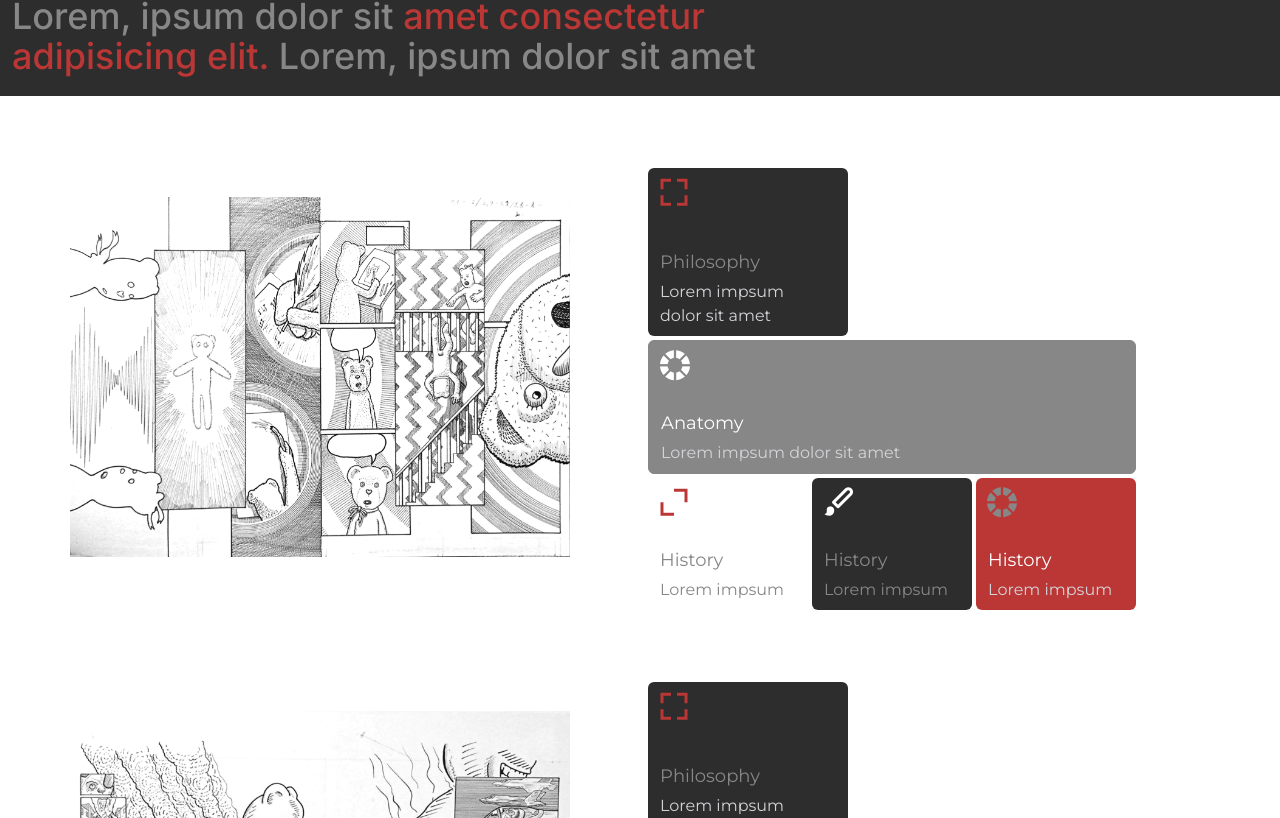
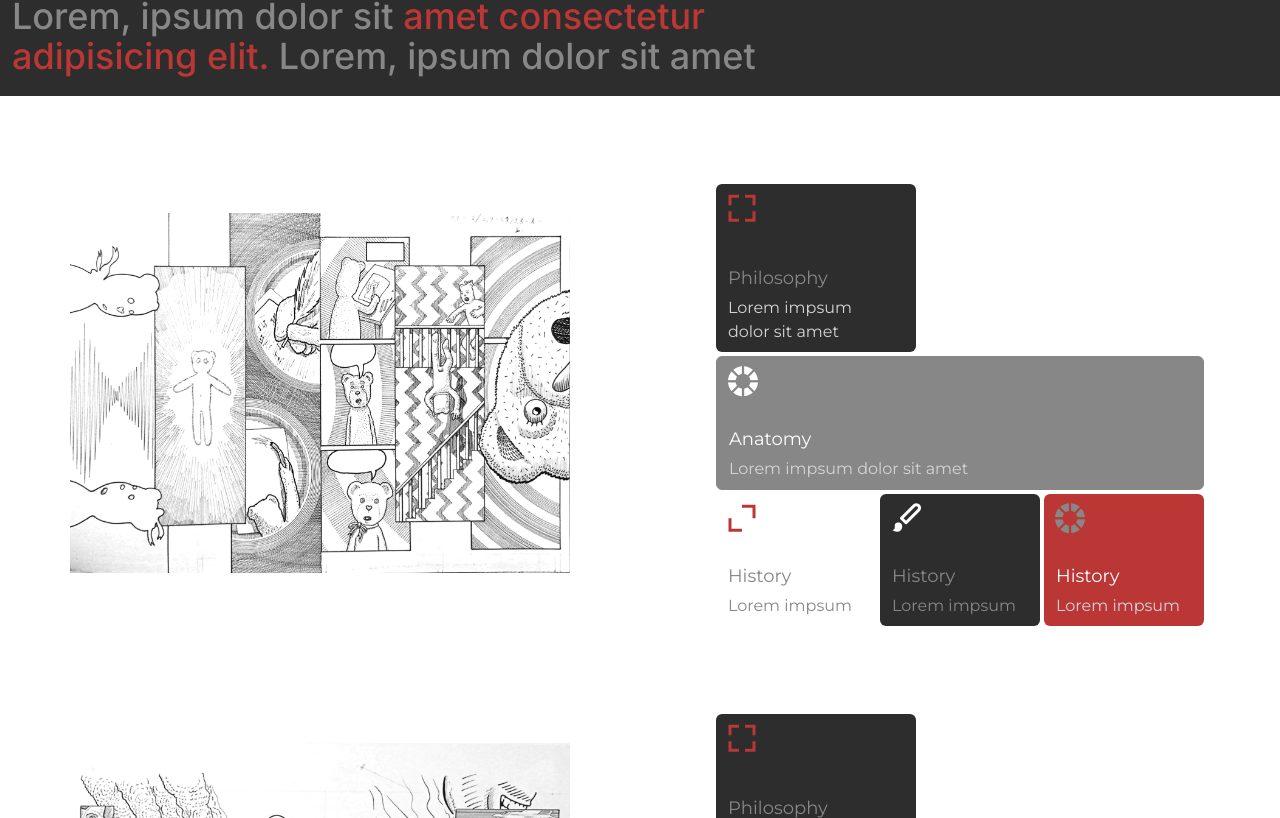
Before and after one commit to Najdorf12/gallery-app, a React (Vite) app: page /BisyLorem in a window 1280 px wide. Shown: the part 962-1780 px from the top of the page. Built offline with nearby package versions, Linux system fonts and the light colour scheme.

Commit message:
add styles

```diff
--- a/src/components/GalleryArtist.jsx
+++ b/src/components/GalleryArtist.jsx
@@ -13,7 +13,7 @@ const GalleryArtist = ({ obra }) => {
 
   return (
     <>
-      <section className="flex flex-col  lg:flex-row my-12 ">
+      <section className="flex flex-col  lg:flex-row  my-16  ">
         <figure
           className="w-full px-[2px] flex justify-center items-center lg:w-1/2 "
           onClick={() => handleImageClick(obra?.image)}
@@ -25,8 +25,9 @@ const GalleryArtist = ({ obra }) => {
           />
         </figure>
 
-        <section className="px-2  mt-6">
+        <section className="px-2  mt-6  lg:w-1/2 flex flex-col items-center ">
           {/* 01 */}
+          <div className="bg-white max-w-[650px] xl:w-[700px] 2xl:w-[800px]">
             <div className="relative w-[200px] bg-blackCustom  border-grayCustom pl-3 flex flex-col  pt-1 pb-2 rounded-md ">
               <i className="bx bx-fullscreen text-3xl -ml-1 text-redCustom lg:text-4xl"></i>
               <h6 className="text-grayCustom font-text2 text-base mt-6 lg:text-lg lg:mt-9">
@@ -77,6 +78,7 @@ const GalleryArtist = ({ obra }) => {
                 </p>
               </div>
             </div>
+          </div>
         </section>
       </section>
 
```
Lines whose indentation alone changed are shown as unchanged.
